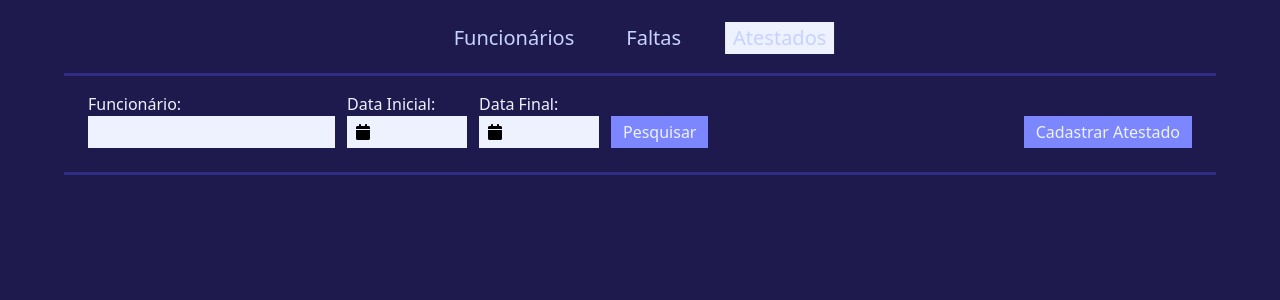
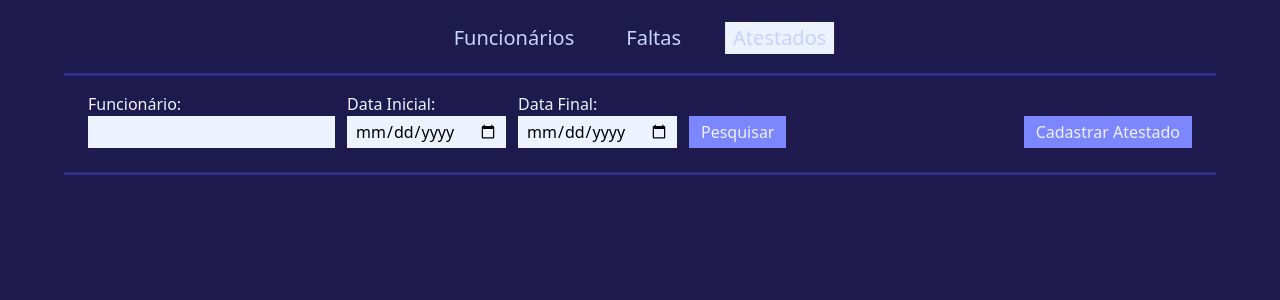
Before and after one commit to brunoazvd/sistema-funcionarios, a React (Vite) app in the folder client/: page / in a window 1280 px wide. Both pictures are taken after a click on the tab "Atestados". Shown: the top 300 px of the page. Built offline with nearby package versions, Linux system fonts and the light colour scheme.

Commit message:
AtestadosManager now using Input

```diff
--- a/client/src/components/AtestadosForm.jsx
+++ b/client/src/components/AtestadosForm.jsx
@@ -31,7 +31,7 @@ const AtestadosForm = () => {
 			<p className="text-center text-xl -mt-1.5 mb-3 font-bold tracking-wide">
 				Cadastrar Novo Atestado
 			</p>
-			<div className="flex flex-col gap-3 mb-3">
+			<div className="flex flex-col gap-3 mb-6">
 				<div>
 					<p className="font-medium mb-1">Funcionário:</p>
 					<Input
@@ -52,16 +52,6 @@ const AtestadosForm = () => {
 						onChange={handleChange}
 					/>
 				</div>
-				{/* <div>
-					<p className="font-medium">Tipo:</p>
-					<Input
-						name="tipo"
-						className="bg-indigo-50 w-full px-2 py-1"
-						type="text"
-						value={formData.tipo}
-						onChange={handleChange}
-					/>
-				</div> */}
 				<div>
 					<p className="font-medium mb-1">Tipo:</p>
 					<select
--- a/client/src/components/AtestadosManager.jsx
+++ b/client/src/components/AtestadosManager.jsx
@@ -7,8 +7,8 @@ import AtestadosForm from "./AtestadosForm";
 import { useState } from "react";
 
 const initialState = {
-	minDate: null,
-	maxDate: null,
+	minDate: "",
+	maxDate: "",
 	funcionario: "",
 };
 
@@ -16,46 +16,63 @@ const AtestadosManager = () => {
 	const [formData, setFormData] = useState(initialState);
 	const [results, setResults] = useState([]);
 
+	const handleChange = (event) => {
+		const { name, value } = event.target;
+		setFormData({
+			...formData,
+			[name]: value,
+		});
+	};
+
+	const handleSubmit = (event) => {
+		event.preventDefault();
+		// TODO: Enviar formulário para o servidor
+	};
+
 	return (
 		<>
 			<div className="flex flex-row border-b-3 border-indigo-900 pb-6 pt-4 mb-9">
-				<div className="flex flex-row gap-3 w-min px-6">
+				<form
+					className="flex flex-row gap-3 w-min px-6"
+					onSubmit={handleSubmit}
+				>
 					<div>
 						<p>Funcionário:</p>
 						<Input
 							className="bg-indigo-50 text-black px-2 py-1"
 							type="text"
 							value={formData.funcionario}
-							onChange={(e) =>
-								setFormData({
-									...formData,
-									funcionario: e.target.value,
-								})
-							}
+							name="funcionario"
+							onChange={handleChange}
 						/>
 					</div>
 					<div>
 						<p>Data Inicial:</p>
-						<CustomDatePicker
+						<Input
+							name="minDate"
+							className="bg-indigo-50 w-full px-2 py-1 text-black"
+							type="date"
 							value={formData.minDate}
-							handleChange={(newValue) =>
-								setFormData({ ...formData, minDate: newValue })
-							}
+							onChange={handleChange}
 						/>
 					</div>
 					<div>
 						<p>Data Final:</p>
-						<CustomDatePicker
+						<Input
+							name="maxDate"
+							className="bg-indigo-50 w-full px-2 py-1 text-black"
+							type="date"
 							value={formData.maxDate}
-							handleChange={(newValue) =>
-								setFormData({ ...formData, maxDate: newValue })
-							}
+							onChange={handleChange}
 						/>
 					</div>
-					<button className="bg-indigo-400 hover:bg-indigo-500 px-3 h-8 mt-auto">
+					<button
+						className="bg-indigo-400 hover:bg-indigo-500 px-3 h-8 mt-auto"
+						type="submit"
+					>
 						Pesquisar
 					</button>
-				</div>
+				</form>
 				<div className="flex flex-row gap-3 w-full px-6">
 					<Dialog.Root>
 						<Dialog.Trigger
```
